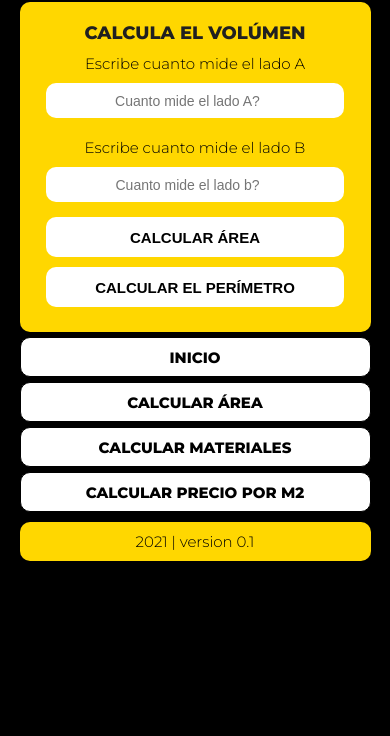
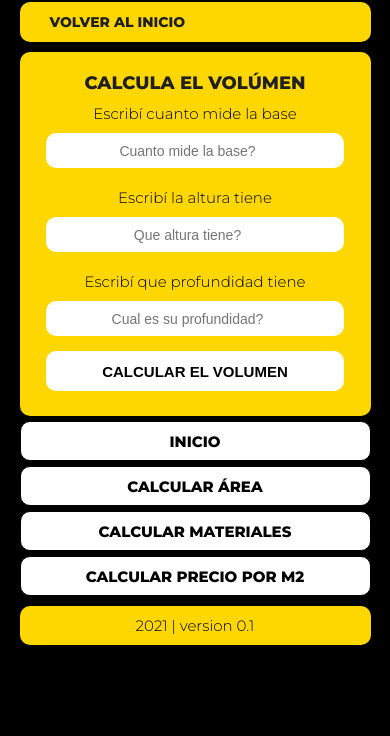
Before and after one commit to claudiodelkahez/calculadora_de_construccion_v2, a plain HTML site: page volumenes.html in a window 390 px wide. Shown: the part 108-844 px from the top of the page. Drawn offline with Linux system fonts and the light colour scheme.

Commit message:
agregue muchos items a precio para ver como funciona en mobile y ahora funciona para calcular volumenes

```diff
--- a/Js/volumenes.js
+++ b/Js/volumenes.js
@@ -0,0 +1,18 @@
+function volumenFigura(base, altura, profundidad) {
+    return base * altura * profundidad;
+}
+
+function calcularVolumen() {
+    const input1 = document.getElementById("volumen1");
+    const value1 = input1.value;
+
+
+    const input2 = document.getElementById("volumen2");
+    const value2 = input2.value;
+
+    const input3 = document.getElementById("volumen3");
+    const value3 = input3.value;
+
+    const volumen = volumenFigura(value1,value2,value3);
+    alert("El volumen total es " + volumen + "m3");
+}
--- a/volumenes.html
+++ b/volumenes.html
@@ -15,35 +15,39 @@
     </head>
     <body>
         <header>
-            <h1>CALCULADORA DE LA CONSTRUCIÓN</h1>
+            <h1>CALCULADORA DE LA CONSTRUCCIÓN</h1>
         </header>
+        <section>
+            <div class="regresar">
+                <a class="regresar_boton" href="index.html">VOLVER AL INICIO</a>
+            </div>
+        </section>
 
         <section>
             <div class="area">
                 <h2>Calcula el volúmen</h2>
                 <form action="">
-                    <label for="inputArea">
-                        <p>Escribe cuanto mide el lado A</p></label
-                    >
+
+                    <label for=""> <p>Escribí cuanto mide la base</p></label>
                     <input
-                        id="inputArea"
+                        id="volumen1"
                         type="number"
-                        placeholder="Cuanto mide el lado A?"
+                        placeholder="Cuanto mide la base?"
                     />
-                    <label for="inputArea"
-                        ><p>Escribe cuanto mide el lado B</p>
-                    </label>
+                    <label for=""><p>Escribí la altura tiene</p></label>
                     <input
-                        id="inputArea"
+                        id="volumen2"
                         type="number"
-                        placeholder="Cuanto mide el lado b?"
+                        placeholder="Que altura tiene?"
                     />
-
-                    <button type="button" onclick="calcularPerimetro">
-                        Calcular Área
-                    </button>
-                    <button type="button" onclick="calcularPerimetro">
-                        Calcular el perímetro
+                    <label for=""><p>Escribí que profundidad tiene</p></label>
+                    <input
+                        id="volumen3"
+                        type="number"
+                        placeholder="Cual es su profundidad?"
+                    />
+                    <button type="button" onclick="calcularVolumen()">
+                        Calcular el volumen
                     </button>
                 </form>
             </div>
@@ -61,10 +65,11 @@
             <div class="menuvolver">
                 <a href="./precios.html">CALCULAR PRECIO POR M2</a>
             </div>
-
         </section>
         <footer>
             <p>2021 | version 0.1</p>
         </footer>
+
+        <script src="./Js/volumenes.js"></script>
     </body>
 </html>
```
Also changed, not shown: faq.html (+6 -1 lines), materiales.html (+6 -1 lines), precios.html (+28 -7 lines).
